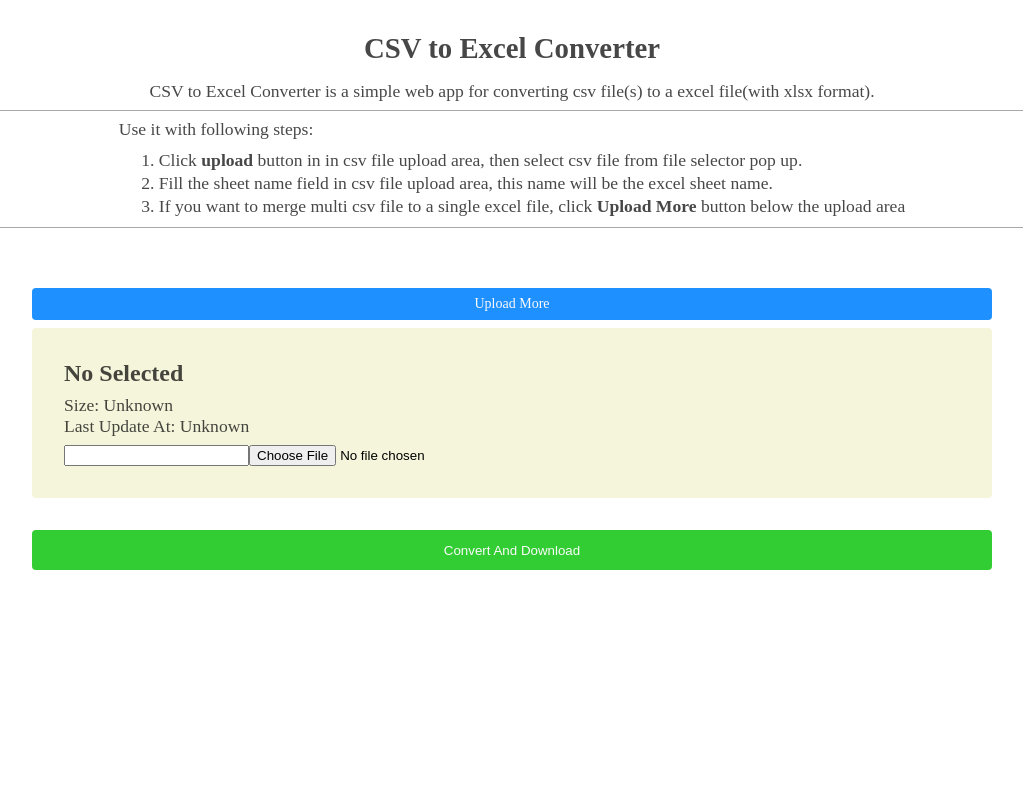
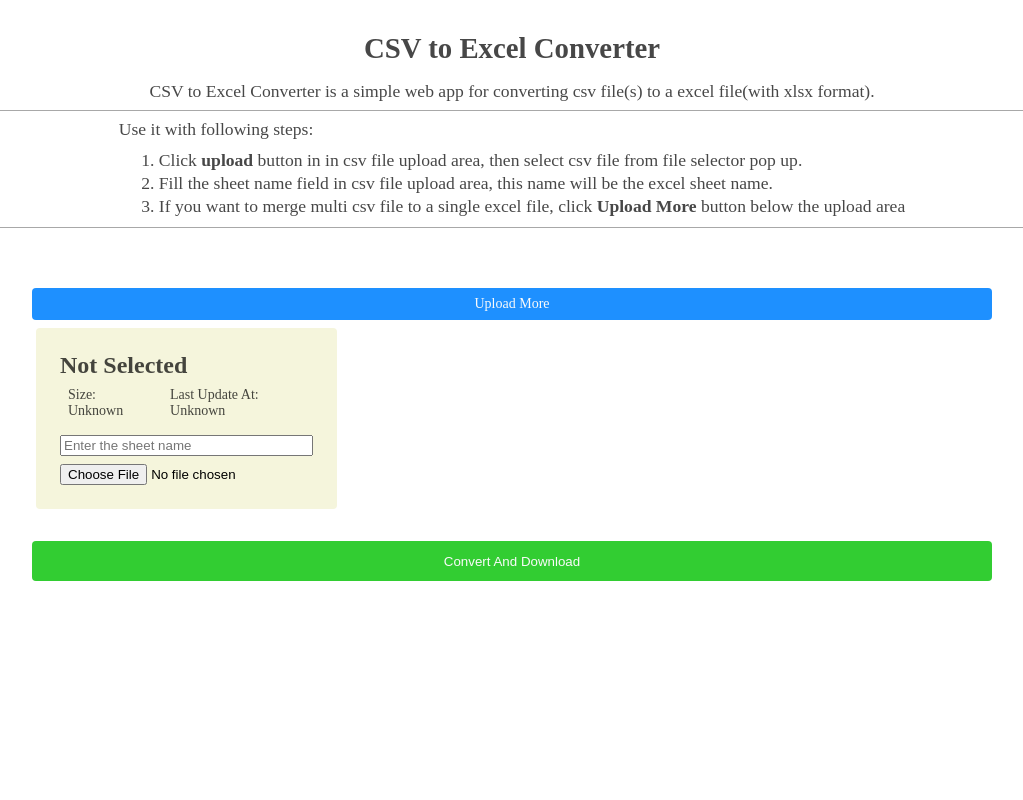
Before and after one commit to ezirmusitua/ofc, a Flask app: page / in a window 1280 px wide. Shown: the whole page, without its empty margins (128-1151 px from the left). Run offline with Flask 2, Linux system fonts and the light colour scheme.

Commit message:
Feat: update UI

```diff
--- a/csv2xlsx/static/js/file-upload.js
+++ b/csv2xlsx/static/js/file-upload.js
@@ -1,4 +1,11 @@
 (function () {
+  function humanReadableSize(size) {
+    // less than 1KB
+    if (size < 1024) return '1KB';
+    else if (size > 1024 * 1024) return Math.ceil(size / 1024 / 1024) + 'G';
+    else return (size / 1024).toFixed(2) + 'MB';
+  }
+
   class Uploader {
     static init() {
       Uploader.container = document.getElementById('container');
@@ -38,8 +45,9 @@
       this.fileStatsElem = document.createElement('div');
       this.fileStatsElem.setAttribute('class', 'file-stats');
       this.fileNameElem = document.createElement('h3');
-      this.fileNameElem.innerText = 'No Selected';
-      this.fileStatsDetailElem = document.createElement('stats-detail');
+      this.fileNameElem.innerText = 'Not Selected';
+      this.fileStatsDetailElem = document.createElement('div');
+      this.fileStatsDetailElem.setAttribute('class', 'stats-detail');
       this.fileSizeElem = document.createElement('p');
       this.fileSizeElem.innerText = 'Size: Unknown';
       this.fileUpdateAtElem = document.createElement('p');
@@ -57,6 +65,7 @@
       this.sheetNameInputElem = document.createElement('input');
       this.sheetNameInputElem.setAttribute('name', this.id + '_sheet_name');
       this.sheetNameInputElem.setAttribute('type', 'text');
+      this.sheetNameInputElem.setAttribute('placeholder', 'Enter the sheet name');
       this.fileUploadElem = document.createElement('input');
       this.fileUploadElem.setAttribute('name', this.id);
       this.fileUploadElem.setAttribute('type', 'file');
@@ -68,8 +77,8 @@
     handleFileUpload(e) {
       const file = e.target.files[0];
       this.fileNameElem.innerText = 'Name: ' + file.name;
-      this.fileSizeElem.innerText = 'Size: ' + file.size;
-      this.fileUpdateAtElem.innerText = 'Last Update At: ' + file.lastModified.toString();
+      this.fileSizeElem.innerText = 'Size: ' + humanReadableSize(file.size);
+      this.fileUpdateAtElem.innerText = 'Last Update At: ' + new Date(file.lastModified).toLocaleDateString();
     }
 
     appendTo(e) {
--- a/csv2xlsx/static/styles/index.css
+++ b/csv2xlsx/static/styles/index.css
@@ -34,14 +34,17 @@
     max-height: calc(100vh - 375px);
     margin: 12px auto;
     overflow-y: scroll;
+    display: flex;
+    flex-wrap: wrap;
 }
 
 .csv-upload-area {
     border-radius: 4px;
     background-color: beige;
-    padding: 32px;
+    padding: 24px;
     box-sizing: border-box;
-    margin: 8px 0;
+    margin: 8px 4px;
+    flex-basis: 30%;
 }
 
 .csv-upload-area h3 {
@@ -50,6 +53,24 @@
 
 .csv-upload-area .file-stats {
     margin-bottom: 8px;
+}
+
+.csv-upload-area .stats-detail {
+    display: flex;
+}
+
+.csv-upload-area .inputs {
+    display: flex;
+    flex-direction: column;
+}
+.csv-upload-area .inputs input {
+    margin-top: 8px;
+}
+
+.csv-upload-area .stats-detail p {
+    font-size: 14px;
+    margin-left: 8px;
+    margin-right: 24px;
 }
 
 .csv-upload-area span {
--- a/csv2xlsx/static/styles/layout.css
+++ b/csv2xlsx/static/styles/layout.css
@@ -1,7 +1,6 @@
 body {
   margin: 0;
   font-size: 14px;
-  background-color: #999999;
 }
 
 p, h1, h2, h3, h4, h5, ol {
```
